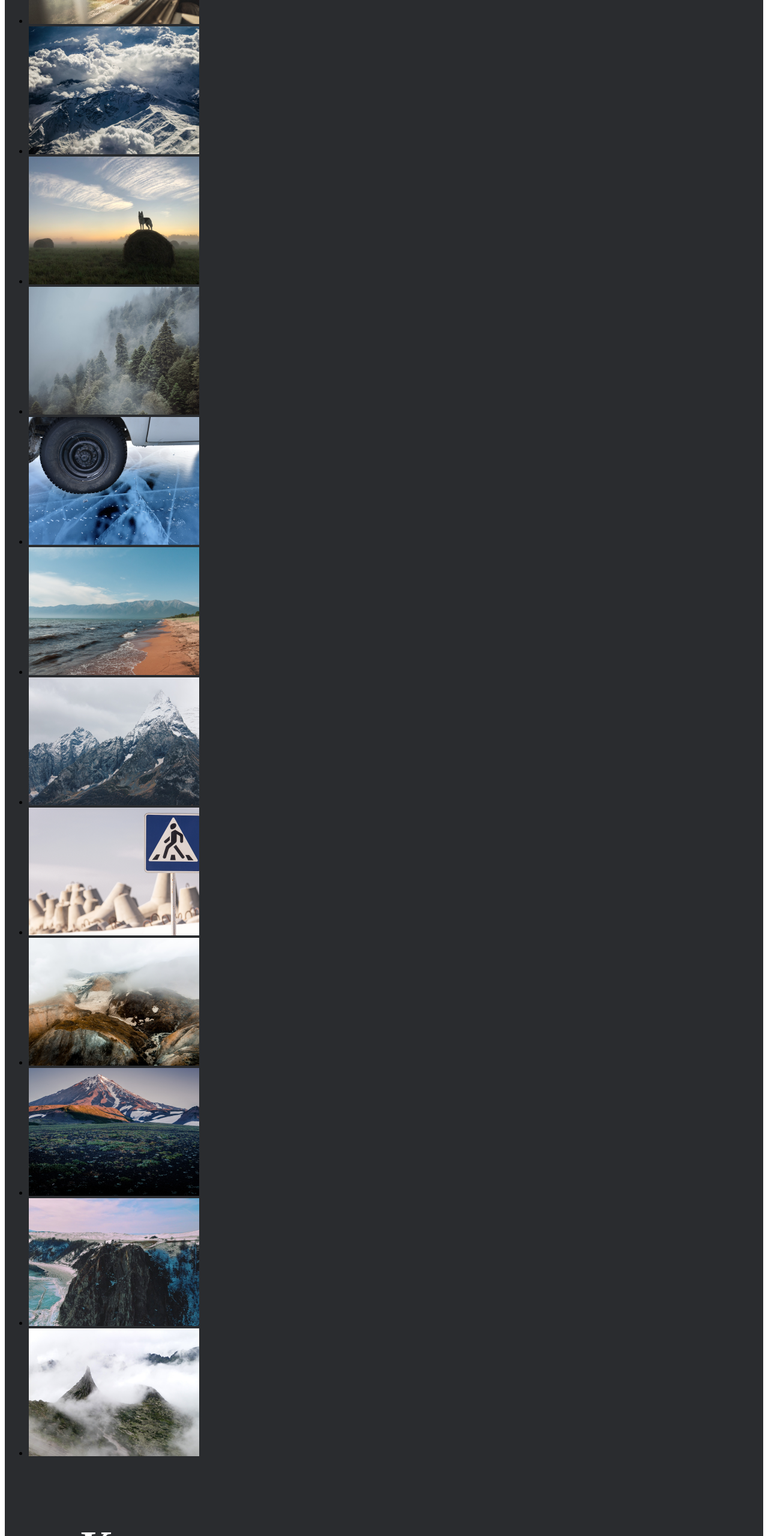
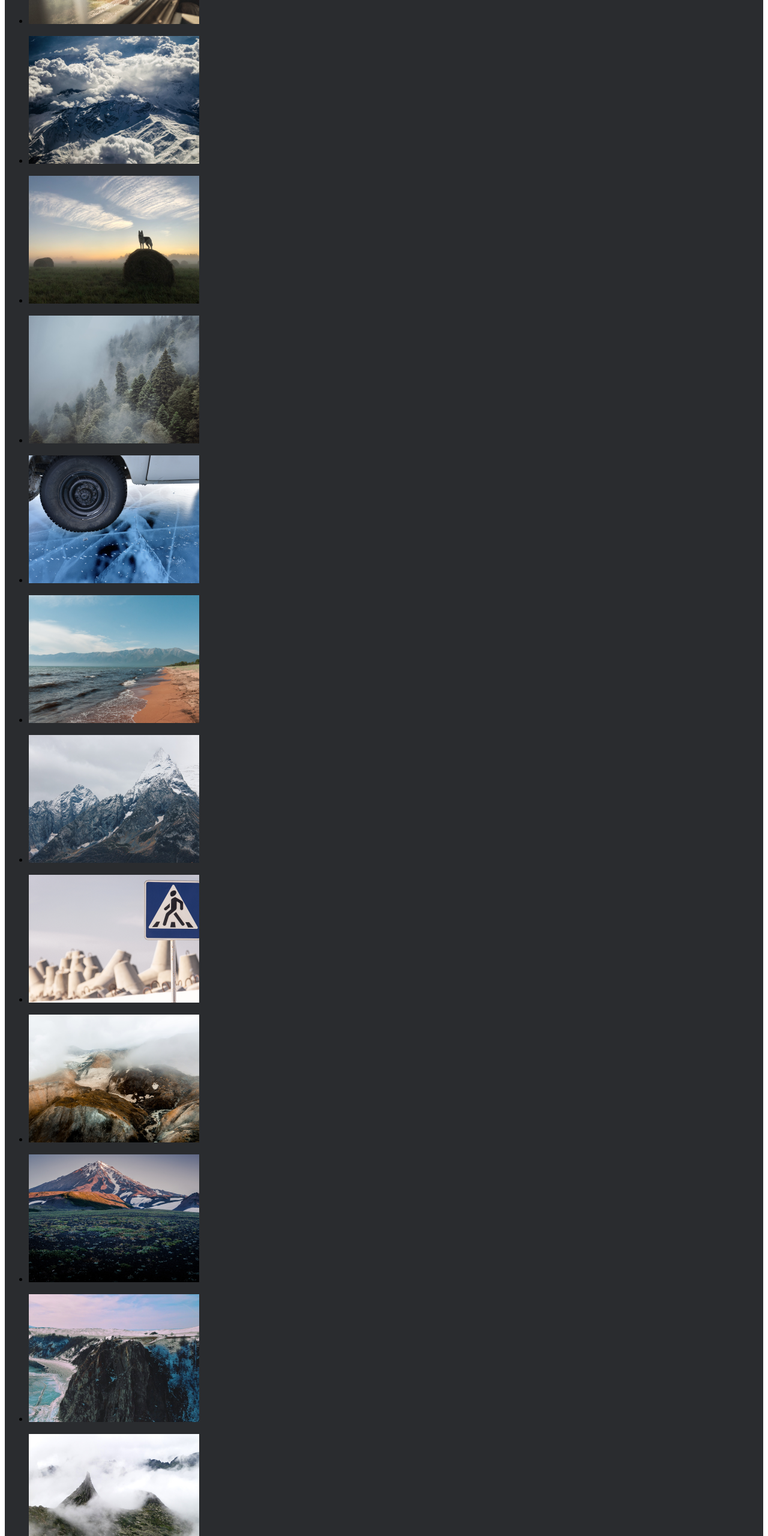
Before and after one commit to Svetlana-2022/russian-travel, a plain HTML site: page index.html in a window 1280 px wide. Shown: the part 1969-4529 px from the top of the page at 60% size. Drawn offline with Linux system fonts and the light colour scheme.

Commit message:
Путишествия в проект

```diff
--- a/index.html
+++ b/index.html
@@ -41,16 +41,38 @@
                 <section aria-label="photo-grid">
                     <ul class="photo-grid__item">
                         <li><img src="./images/__item.png" alt="вид из окна"></li>
+                    </ul>
+                    <ul class="photo-grid__item">
                         <li><img src="./images/__item(1).png" alt="горы с облаках"></li>
+                    </ul>
+                    <ul class="photo-grid__item">
                         <li><img src="./images/__item(2).png" alt="поле на рассвете"></li>
+                    </ul>
+                    <ul class="photo-grid__item">
                         <li><img src="./images/__item(3).png" alt="лес в тумане"></li>
+                    </ul>
+                    <ul class="photo-grid__item">
                         <li><img src="./images/__item(4).png" alt="лёд под калёсами"></li>
+                    </ul>
+                    <ul class="photo-grid__item">
                         <li><img src="./images/__item(5).png" alt="песчаный берег"></li>
+                    </ul>
+                    <ul class="photo-grid__item">
                         <li><img src="./images/__item(6).png" alt="высокие горы"></li>
+                    </ul>
+                    <ul class="photo-grid__item">
                         <li><img src="./images/__item(7).png" alt="переход"></li>
+                    </ul>
+                    <ul class="photo-grid__item">
                         <li><img src="./images/__item(8).png" alt="холмы"></li>
+                    </ul>
+                    <ul class="photo-grid__item">
                         <li><img src="./images/__item(9).png" alt="степь"></li>
+                    </ul>
+                    <ul class="photo-grid__item">
                         <li><img src="./images/__item(10).png" alt="скалистый берег"></li>
+                    </ul>
+                    <ul class="photo-grid__item">
                         <li><img src="./images/__item(11).png" alt="горы в тумане"></li>
                     </ul>
                 </section>
--- a/style.css
+++ b/style.css
@@ -200,9 +200,6 @@
     max-width: 1184px;
     min-height: 671px;
     margin: 0 auto;
-}
-.photo-container {
-    max-width: 100%;
     list-style-type: none;
     margin: 0 auto;
     display: grid;
@@ -213,7 +210,7 @@
 @media screen and(max-width: 1024px) {
     .photo-grid {
         max-width: 924px;
-        height: 942px;
+        min-height: 942px;
         display: grid;
         grid-template-columns: repeat(3, 1fr);
         grid-template-rows: repeat(4, 1fr);
```
